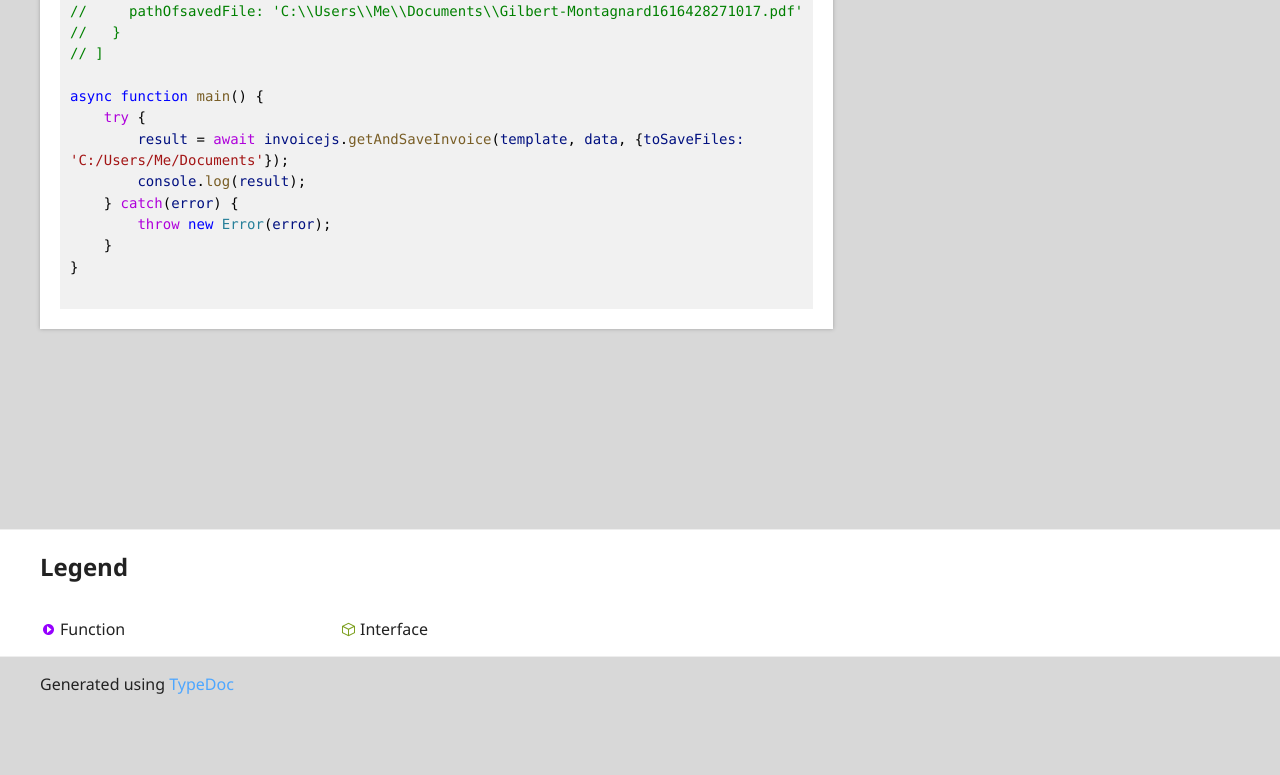
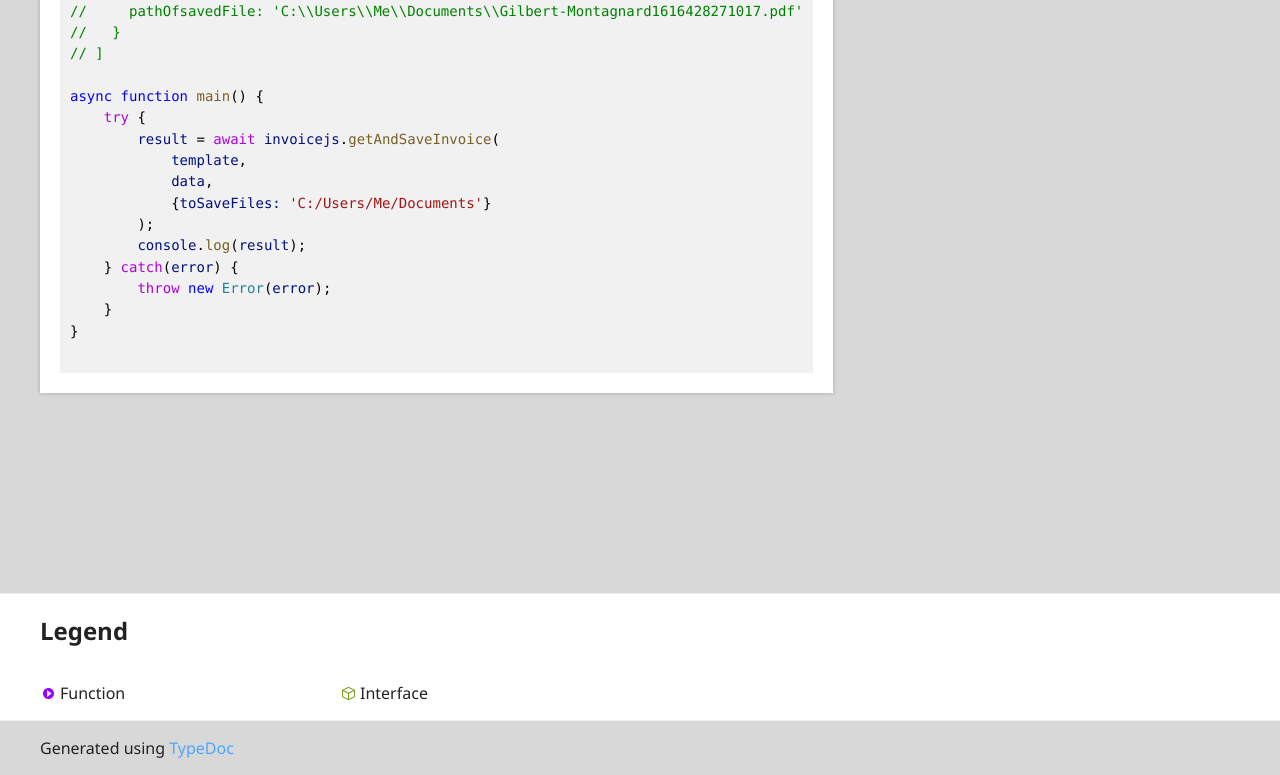
Before and after one commit to SofianD/invoiceJS, a website: page docs/index.html in a window 1280 px wide. Shown: the part 1195-1970 px from the top of the page. Before the commit the page ends 1906 px from the top, so only its background shows below. Drawn offline with Linux system fonts and the light colour scheme.

Commit message:
Update the gh page following modifications of README.

```diff
--- a/docs/index.html
+++ b/docs/index.html
@@ -111,7 +111,11 @@
 
 <span style="color: #0000FF">async</span><span style="color: #000000"> </span><span style="color: #0000FF">function</span><span style="color: #000000"> </span><span style="color: #795E26">main</span><span style="color: #000000">() {</span>
 <span style="color: #000000">    </span><span style="color: #AF00DB">try</span><span style="color: #000000"> {</span>
-<span style="color: #000000">        </span><span style="color: #001080">result</span><span style="color: #000000"> = </span><span style="color: #AF00DB">await</span><span style="color: #000000"> </span><span style="color: #001080">invoicejs</span><span style="color: #000000">.</span><span style="color: #795E26">getAndSaveInvoice</span><span style="color: #000000">(</span><span style="color: #001080">template</span><span style="color: #000000">, </span><span style="color: #001080">data</span><span style="color: #000000">, {</span><span style="color: #001080">toSaveFiles:</span><span style="color: #000000"> </span><span style="color: #A31515">&#039;C:/Users/Me/Documents&#039;</span><span style="color: #000000">});</span>
+<span style="color: #000000">        </span><span style="color: #001080">result</span><span style="color: #000000"> = </span><span style="color: #AF00DB">await</span><span style="color: #000000"> </span><span style="color: #001080">invoicejs</span><span style="color: #000000">.</span><span style="color: #795E26">getAndSaveInvoice</span><span style="color: #000000">(</span>
+<span style="color: #000000">            </span><span style="color: #001080">template</span><span style="color: #000000">,</span>
+<span style="color: #000000">            </span><span style="color: #001080">data</span><span style="color: #000000">,</span>
+<span style="color: #000000">            {</span><span style="color: #001080">toSaveFiles:</span><span style="color: #000000"> </span><span style="color: #A31515">&#039;C:/Users/Me/Documents&#039;</span><span style="color: #000000">}</span>
+<span style="color: #000000">        );</span>
 <span style="color: #000000">        </span><span style="color: #001080">console</span><span style="color: #000000">.</span><span style="color: #795E26">log</span><span style="color: #000000">(</span><span style="color: #001080">result</span><span style="color: #000000">);</span>
 <span style="color: #000000">    } </span><span style="color: #AF00DB">catch</span><span style="color: #000000">(</span><span style="color: #001080">error</span><span style="color: #000000">) {</span>
 <span style="color: #000000">        </span><span style="color: #AF00DB">throw</span><span style="color: #000000"> </span><span style="color: #0000FF">new</span><span style="color: #000000"> </span><span style="color: #267F99">Error</span><span style="color: #000000">(</span><span style="color: #001080">error</span><span style="color: #000000">);</span>
```
